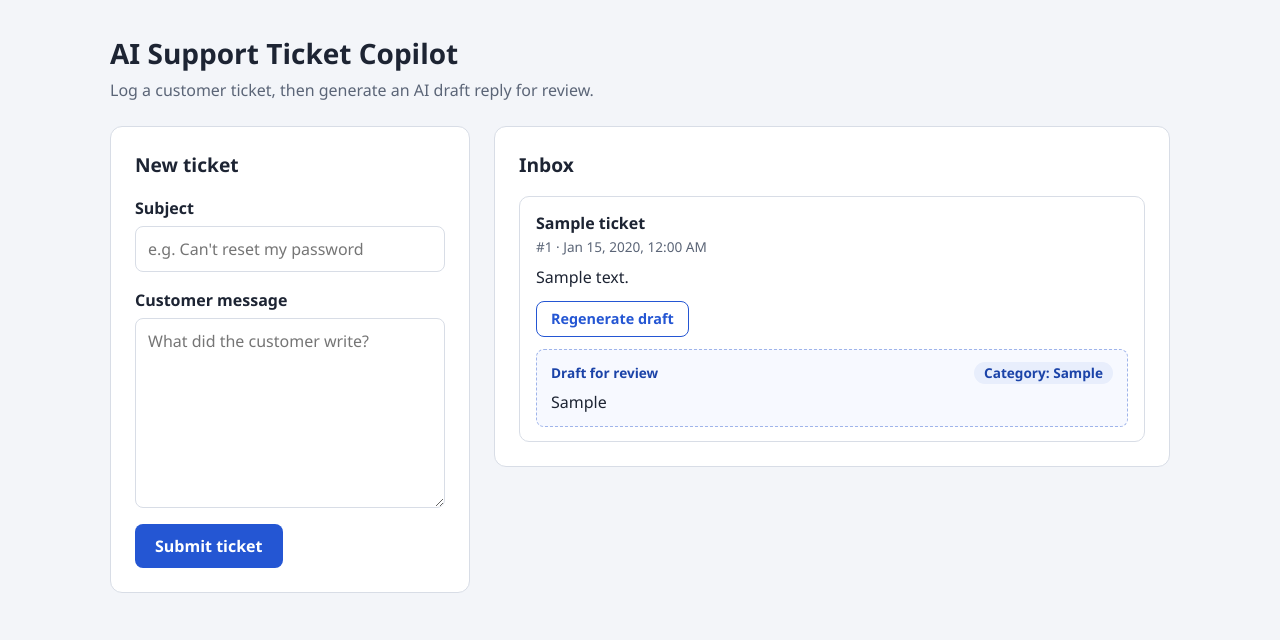
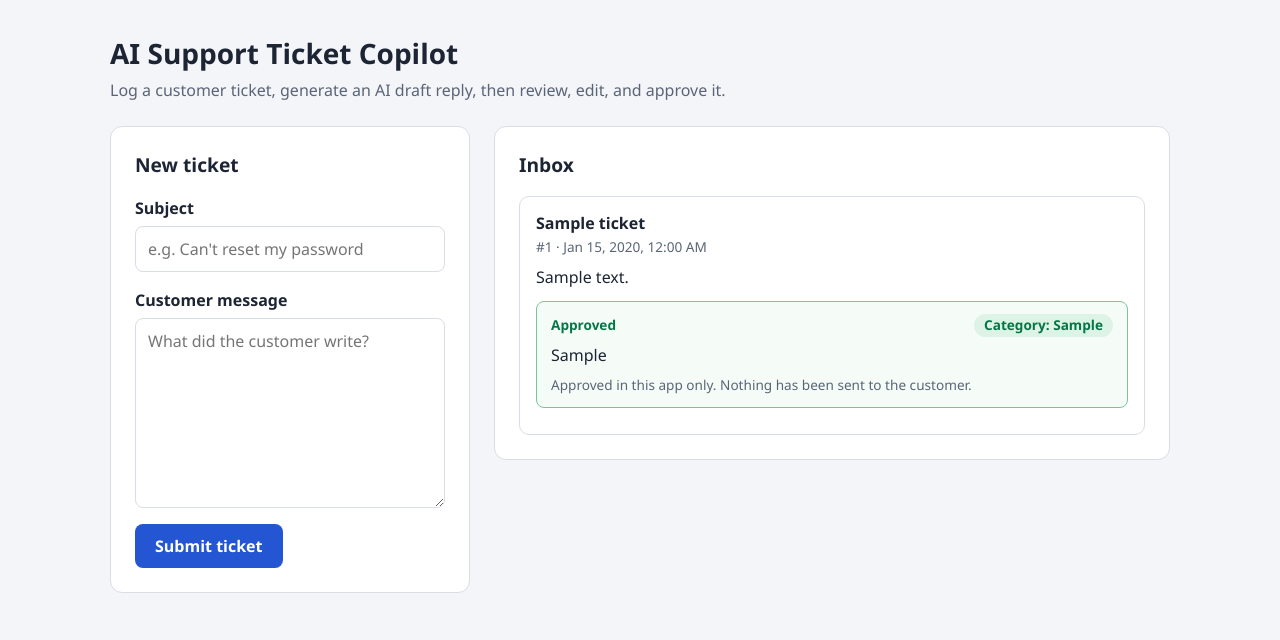
Before and after one commit to MrCougar/AI-Support-Ticket-Copilot, a Flask app: page / in a window 1280 px wide. Shown: the top 640 px of the page. Run offline with Flask 3, Linux system fonts and the light colour scheme; tables that the repository leaves empty hold one stand-in row (values such as "Sample post").

Commit message:
Add human review and approval of draft replies

```diff
--- a/app.py
+++ b/app.py
@@ -75,6 +75,9 @@ def create_app(database_path=DEFAULT_DATABASE_PATH):
         ticket = database.get_ticket(database_path, ticket_id)
         if ticket is None:
             return jsonify({"error": f"Ticket #{ticket_id} doesn't exist."}), 404
+        if ticket["status"] == "Approved":
+            # An approved reply is final, so Gemini isn't even asked. 409 = "Conflict".
+            return jsonify({"error": f"Ticket #{ticket_id} is already approved, so it can't get a new draft."}), 409
 
         try:
             draft = ai_drafts.generate_draft(ticket["subject"], ticket["message"])
@@ -85,10 +88,48 @@ def create_app(database_path=DEFAULT_DATABASE_PATH):
             return jsonify({"error": str(error)}), error.status_code
 
         try:
-            database.save_draft(database_path, ticket_id, draft["category"], draft["draft_reply"])
+            saved = database.save_draft(database_path, ticket_id, draft["category"], draft["draft_reply"])
         except sqlite3.Error:
             app.logger.exception("Saving a draft failed")
             return jsonify({"error": "The draft could not be saved. Please try again."}), 500
+        if not saved:
+            # Someone approved the reply while Gemini was writing. The approval wins.
+            message = f"Ticket #{ticket_id} was approved while Gemini was writing, so the new draft wasn't saved."
+            return jsonify({"error": message}), 409
+
+        return jsonify(database.get_ticket(database_path, ticket_id))
+
+    @app.post("/api/tickets/<int:ticket_id>/approve")
+    def api_approve_reply(ticket_id):
+        """Save the agent's reply exactly as typed, mark the ticket Approved, and send it back.
+
+        This only updates SQLite. It doesn't call Gemini or send anything to the customer.
+        """
+        ticket = database.get_ticket(database_path, ticket_id)
+        if ticket is None:
+            return jsonify({"error": f"Ticket #{ticket_id} doesn't exist."}), 404
+
+        data = request.get_json(silent=True)  # None if the body isn't valid JSON
+        if not isinstance(data, dict):
+            return jsonify({"error": "Send the reply as a JSON object."}), 400
+
+        approved_reply = data.get("approved_reply")
+        # clean_text() is only used to check for blank text. The reply itself is saved exactly as typed.
+        if not clean_text(approved_reply):
+            return jsonify({"error": "Reply cannot be blank."}), 400
+
+        if ticket["draft_reply"] is None:
+            return jsonify({"error": f"Ticket #{ticket_id} has no draft to approve yet. Generate a draft first."}), 409
+
+        try:
+            approved = database.approve_reply(database_path, ticket_id, approved_reply)
+        except sqlite3.Error:
+            app.logger.exception("Approving a reply failed")
+            return jsonify({"error": "The approval could not be saved. Please try again."}), 500
+        if not approved:
+            # approve_reply() found the ticket already Approved, so its reply stays as it was.
+            message = f"Ticket #{ticket_id} is already approved. Refresh the page to see the approved reply."
+            return jsonify({"error": message}), 409
 
         return jsonify(database.get_ticket(database_path, ticket_id))
 
--- a/static/app.js
+++ b/static/app.js
@@ -1,7 +1,8 @@
 // static/app.js runs in the browser. It talks to the Flask routes in app.py:
-//   GET  /api/tickets             -> load the inbox
-//   POST /api/tickets             -> save a new ticket
-//   POST /api/tickets/<id>/draft  -> have the server ask Gemini for a draft reply
+//   GET  /api/tickets               -> load the inbox
+//   POST /api/tickets               -> save a new ticket
+//   POST /api/tickets/<id>/draft    -> have the server ask Gemini for a draft reply
+//   POST /api/tickets/<id>/approve  -> save the agent's edited reply and mark the ticket Approved
 
 // The page elements this script uses (their ids are in templates/index.html).
 const form = document.getElementById("ticket-form");
@@ -12,9 +13,14 @@ const formStatus = document.getElementById("form-status");
 const inboxStatus = document.getElementById("inbox-status");
 const ticketList = document.getElementById("ticket-list");
 
-// Ids of tickets whose draft is being generated right now. createTicketItem() checks this,
-// so a ticket's button stays disabled even if the inbox is redrawn while Gemini works.
-const draftsInProgress = new Set();
+// Tickets waiting for the server, and the message to show meanwhile (for example
+// 3 -> "Generating draft…"). createTicketItem() checks this, so a busy ticket keeps its
+// buttons disabled even if the inbox is redrawn while it waits.
+const ticketsInProgress = new Map();
+
+// Replies the agent has edited but not approved yet (ticket id -> text). The inbox is
+// redrawn after every new ticket, and this keeps the typed text from being lost.
+const unsavedReplies = new Map();
 
 // Ask the server for every ticket and draw them in the inbox.
 async function loadTickets() {
@@ -45,12 +51,12 @@ function showTickets(tickets) {
   }
 }
 
-// Build the <li> for one ticket. We use textContent (never innerHTML), so whatever the
-// customer typed, or Gemini wrote, is shown as plain text and something like <script> can't run.
+// Build the <li> for one ticket. We use textContent and .value (never innerHTML), so whatever
+// the customer typed, Gemini wrote, or the agent edited is shown as plain text and can't run.
 function createTicketItem(ticket) {
   const item = document.createElement("li");
   item.className = "ticket";
-  item.id = `ticket-${ticket.id}`; // lets generateDraft() find this ticket's card later
+  item.id = `ticket-${ticket.id}`; // lets generateDraft() and approveReply() find this card later
 
   const subject = document.createElement("h3");
   subject.textContent = ticket.subject;
@@ -67,91 +73,134 @@ function createTicketItem(ticket) {
   message.className = "ticket-message";
   message.textContent = ticket.message;
 
-  item.append(subject, details, message, createDraftControls(ticket));
+  item.append(subject, details, message);
 
-  // A saved draft comes back with the ticket from GET /api/tickets,
-  // so refreshing the page shows it again without calling Gemini.
-  if (ticket.draft_reply) {
-    item.append(createDraftBox(ticket));
+  // Saved drafts and approvals come back with the ticket from GET /api/tickets,
+  // so refreshing the page shows them again without calling Gemini.
+  if (ticket.status === "Approved") {
+    item.append(createApprovedBox(ticket));
+  } else if (ticket.draft_reply) {
+    item.append(createReviewBox(ticket));
+  }
+  item.append(createTicketActions(ticket));
+
+  // Still waiting for the server (the inbox was redrawn meanwhile), so stay disabled.
+  if (ticketsInProgress.has(ticket.id)) {
+    setTicketBusy(item, true);
+    showStatus(item.querySelector(".ticket-actions .status"), ticketsInProgress.get(ticket.id), "");
   }
   return item;
 }
 
-// The Generate draft button and the status line next to it.
-function createDraftControls(ticket) {
-  const controls = document.createElement("div");
-  controls.className = "draft-controls";
-
-  const button = document.createElement("button");
-  button.type = "button";
-  button.className = "draft-button";
-  button.textContent = ticket.draft_reply ? "Regenerate draft" : "Generate draft";
-  button.addEventListener("click", () => generateDraft(ticket.id));
-
-  const status = document.createElement("p");
-  status.className = "status";
-  status.setAttribute("role", "status");
-
-  if (draftsInProgress.has(ticket.id)) {
-    button.disabled = true;
-    showStatus(status, "Generating draft…", "");
-  }
-
-  controls.append(button, status);
-  return controls;
-}
-
-// The saved category and draft, labelled "Draft for review". It is only shown here:
-// nothing in this app sends it to the customer.
-function createDraftBox(ticket) {
+// A draft waiting for review. The agent can edit the reply here, then approve it.
+function createReviewBox(ticket) {
   const box = document.createElement("div");
   box.className = "draft";
 
-  const label = document.createElement("p");
-  label.className = "draft-label";
-  label.textContent = "Draft for review";
+  const editor = document.createElement("textarea");
+  editor.className = "reply-editor";
+  editor.rows = 8;
+  editor.setAttribute("aria-label", `Reply for ticket #${ticket.id}`);
+  // Start from the agent's unsaved edits if there are any, otherwise from Gemini's draft.
+  editor.value = unsavedReplies.has(ticket.id) ? unsavedReplies.get(ticket.id) : ticket.draft_reply;
+  editor.addEventListener("input", () => unsavedReplies.set(ticket.id, editor.value));
 
-  const category = document.createElement("span");
-  category.className = "draft-category";
-  category.textContent = `Category: ${ticket.category}`;
-  label.append(category);
+  box.append(createReplyLabel("Draft for review", ticket.category), editor);
+  return box;
+}
+
+// An approved reply: read-only text labelled "Approved". Approving only saved it in this app.
+function createApprovedBox(ticket) {
+  const box = document.createElement("div");
+  box.className = "draft approved";
 
   const reply = document.createElement("p");
   reply.className = "draft-reply";
-  reply.textContent = ticket.draft_reply;
+  reply.textContent = ticket.approved_reply;
 
-  box.append(label, reply);
+  const note = document.createElement("p");
+  note.className = "reply-note";
+  note.textContent = "Approved in this app only. Nothing has been sent to the customer.";
+
+  box.append(createReplyLabel("Approved", ticket.category), reply, note);
   return box;
 }
 
-// Runs when a ticket's Generate draft button is clicked.
+// The top line of a reply box: its label on the left, the category on the right.
+function createReplyLabel(text, category) {
+  const label = document.createElement("p");
+  label.className = "draft-label";
+  label.textContent = text;
+
+  const categoryTag = document.createElement("span");
+  categoryTag.className = "draft-category";
+  categoryTag.textContent = `Category: ${category}`;
+  label.append(categoryTag);
+  return label;
+}
+
+// The buttons under a ticket, and its status line. Approved tickets get no buttons:
+// their reply is final, and the server refuses new drafts for them too.
+function createTicketActions(ticket) {
+  const actions = document.createElement("div");
+  actions.className = "ticket-actions";
+
+  if (ticket.status !== "Approved") {
+    if (ticket.draft_reply) {
+      const approveButton = document.createElement("button");
+      approveButton.type = "button";
+      approveButton.className = "approve-button";
+      approveButton.textContent = "Approve reply";
+      approveButton.addEventListener("click", () => approveReply(ticket.id));
+      actions.append(approveButton);
+    }
+
+    const draftButton = document.createElement("button");
+    draftButton.type = "button";
+    draftButton.className = "draft-button";
+    draftButton.textContent = ticket.draft_reply ? "Regenerate draft" : "Generate draft";
+    draftButton.addEventListener("click", () => generateDraft(ticket.id));
+    actions.append(draftButton);
+  }
+
+  const statusLine = document.createElement("p");
+  statusLine.className = "status";
+  statusLine.setAttribute("role", "status");
+  actions.append(statusLine);
+  return actions;
+}
+
+// Runs when a ticket's Generate draft (or Regenerate draft) button is clicked.
 async function generateDraft(ticketId) {
-  draftsInProgress.add(ticketId);
-  showDraftStatus(ticketId, "Generating draft…", ""); // this also disables the button
+  // A new draft replaces the text in the editor, so ask before throwing away the agent's edits.
+  if (unsavedReplies.has(ticketId) && !confirm("Replace your edited reply with a new draft?")) {
+    return;
+  }
+
+  ticketsInProgress.set(ticketId, "Generating draft…");
+  showTicketStatus(ticketId, "Generating draft…", ""); // this also disables the ticket's buttons
 
   try {
     const response = await fetch(`/api/tickets/${ticketId}/draft`, { method: "POST" });
     const result = await response.json();
-    draftsInProgress.delete(ticketId);
+    ticketsInProgress.delete(ticketId);
 
     if (!response.ok) {
-      // For example: no API key, quota reached, or Gemini failed. The server saved
-      // nothing, so the card still shows the earlier draft (if there was one).
-      showDraftStatus(ticketId, result.error || "The draft could not be generated.", "error");
+      // For example: no API key, quota reached, Gemini failed, or the ticket is already approved.
+      // The server saved nothing, so the card still shows what it showed before.
+      showTicketStatus(ticketId, result.error || "The draft could not be generated.", "error");
       return;
     }
 
-    // Saved. Draw this ticket's card again so it shows the new draft.
-    const card = document.getElementById(`ticket-${ticketId}`);
-    if (card) {
-      card.replaceWith(createTicketItem(result));
-    }
-    showDraftStatus(ticketId, "Draft saved for review. Nothing was sent to the customer.", "success");
+    // Saved. Draw this ticket's card again so the editor shows the new draft.
+    unsavedReplies.delete(ticketId);
+    replaceTicketCard(result);
+    showTicketStatus(ticketId, "Draft saved for review. Nothing was sent to the customer.", "success");
   } catch (error) {
     // No usable reply (for example, the server is stopped). Any earlier draft stays as it was.
     console.error(error);
-    draftsInProgress.delete(ticketId);
-    showDraftStatus(
+    ticketsInProgress.delete(ticketId);
+    showTicketStatus(
       ticketId,
       "Something went wrong, so no new draft was saved. Check that the server is running and try again.",
       "error",
@@ -159,14 +208,74 @@ async function generateDraft(ticketId) {
   }
 }
 
-// Update the button and the status line on one ticket's card.
-function showDraftStatus(ticketId, text, kind) {
+// Runs when a ticket's Approve reply button is clicked: save exactly what is in its editor.
+async function approveReply(ticketId) {
+  const card = document.getElementById(`ticket-${ticketId}`);
+  const approvedReply = card.querySelector(".reply-editor").value;
+
+  ticketsInProgress.set(ticketId, "Approving reply…");
+  showTicketStatus(ticketId, "Approving reply…", ""); // disables the buttons and locks the editor
+
+  try {
+    const response = await fetch(`/api/tickets/${ticketId}/approve`, {
+      method: "POST",
+      headers: { "Content-Type": "application/json" },
+      body: JSON.stringify({ approved_reply: approvedReply }),
+    });
+    const result = await response.json();
+    ticketsInProgress.delete(ticketId);
+
+    if (!response.ok) {
+      // For example, a blank reply. The editor still holds the agent's text, ready to fix and retry.
+      showTicketStatus(ticketId, result.error || "The reply could not be approved.", "error");
+      return;
+    }
+
+    // Approved. Draw the card again: the reply is now read-only and labelled "Approved".
+    unsavedReplies.delete(ticketId);
+    replaceTicketCard(result);
+    showTicketStatus(ticketId, "Reply approved and saved.", "success");
+  } catch (error) {
+    // No usable reply (for example, the server is stopped). The editor still holds the text.
+    console.error(error);
+    ticketsInProgress.delete(ticketId);
+    showTicketStatus(
+      ticketId,
+      "Something went wrong, so the reply wasn't approved. Your text is still here: " +
+        "check that the server is running and try again.",
+      "error",
+    );
+  }
+}
+
+// Swap one ticket's card for a freshly drawn one, using the ticket the server sent back.
+function replaceTicketCard(ticket) {
+  const card = document.getElementById(`ticket-${ticket.id}`);
+  if (card) {
+    card.replaceWith(createTicketItem(ticket));
+  }
+}
+
+// Update one ticket's card: enable or disable its buttons and editor, and set its status line.
+function showTicketStatus(ticketId, text, kind) {
   const card = document.getElementById(`ticket-${ticketId}`);
   if (!card) {
     return; // the ticket isn't on the page right now
   }
-  card.querySelector(".draft-button").disabled = draftsInProgress.has(ticketId);
-  showStatus(card.querySelector(".draft-controls .status"), text, kind);
+  setTicketBusy(card, ticketsInProgress.has(ticketId));
+  showStatus(card.querySelector(".ticket-actions .status"), text, kind);
+}
+
+// While a ticket waits for the server, its buttons are disabled and its editor is locked,
+// so the text being saved can't change halfway.
+function setTicketBusy(card, busy) {
+  for (const button of card.querySelectorAll(".ticket-actions button")) {
+    button.disabled = busy;
+  }
+  const editor = card.querySelector(".reply-editor");
+  if (editor) {
+    editor.readOnly = busy;
+  }
 }
 
 // Runs when the Submit ticket button is clicked: send the form to the server as JSON.
--- a/static/style.css
+++ b/static/style.css
@@ -10,6 +10,9 @@
   --accent-soft: #e8eefc;
   --draft-bg: #f7f9ff;
   --draft-border: #9fb4ea;
+  --approved-bg: #f5fcf8;
+  --approved-border: #7cc39b;
+  --approved-soft: #dcf3e5;
   --error-text: #b42318;
   --error-bg: #fef3f2;
   --success-text: #067647;
@@ -200,9 +203,9 @@ button:disabled {
   overflow-wrap: anywhere; /* wrap very long words and links */
 }
 
-/* ---------- AI drafts ---------- */
+/* ---------- AI drafts, review, and approval ---------- */
 
-.draft-controls {
+.ticket-actions {
   display: flex;
   flex-wrap: wrap;
   align-items: center;
@@ -210,16 +213,25 @@ button:disabled {
   margin-top: 12px;
 }
 
-.draft-controls .status {
-  flex: 1 1 220px; /* the message sits next to the button, or wraps below it */
+.ticket-actions .status {
+  flex: 1 1 220px; /* the message sits next to the buttons, or wraps below them */
 }
 
+.approve-button,
 .draft-button {
   padding: 6px 14px;
   font-size: 0.9rem;
+  border: 1px solid var(--accent); /* both buttons get a border, so they're the same height */
+}
+
+.approve-button:hover {
+  border-color: var(--accent-dark); /* matches the darker background from button:hover */
+}
+
+/* Generate/Regenerate is the secondary button: outlined instead of filled. */
+.draft-button {
   color: var(--accent);
   background: #fff;
-  border: 1px solid var(--accent);
 }
 
 .draft-button:hover {
@@ -258,3 +270,34 @@ button:disabled {
   white-space: pre-wrap;
   overflow-wrap: anywhere;
 }
+
+.reply-editor {
+  min-height: 160px;
+  margin: 0;
+  field-sizing: content; /* grow to fit the whole reply (Edge and Chrome; others keep 8 rows) */
+}
+
+.reply-editor:read-only {
+  color: var(--muted);
+  background: var(--draft-bg); /* locked while the reply is being saved */
+}
+
+/* An approved reply uses the same box as a draft, but solid and green: it's final. */
+.draft.approved {
+  background: var(--approved-bg);
+  border: 1px solid var(--approved-border);
+}
+
+.draft.approved .draft-label {
+  color: var(--success-text);
+}
+
+.draft.approved .draft-category {
+  background: var(--approved-soft);
+}
+
+.reply-note {
+  margin: 8px 0 0;
+  font-size: 0.85rem;
+  color: var(--muted);
+}
--- a/templates/index.html
+++ b/templates/index.html
@@ -10,7 +10,7 @@
 <body>
   <header class="page-header">
     <h1>AI Support Ticket Copilot</h1>
-    <p>Log a customer ticket, then generate an AI draft reply for review.</p>
+    <p>Log a customer ticket, generate an AI draft reply, then review, edit, and approve it.</p>
   </header>
 
   <main class="layout">
```
Also changed, not shown: database.py (+37 -7 lines), test_app.py (+175 -1 lines), README.md.
